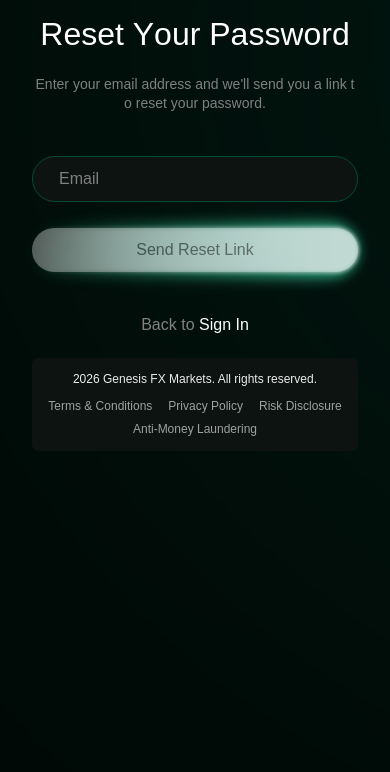
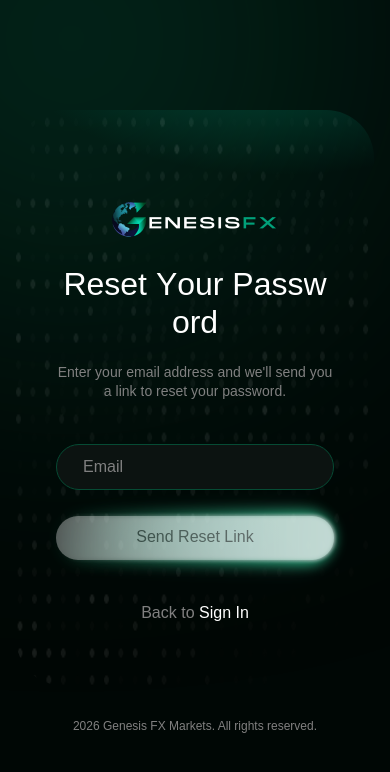
Before and after one commit to Mdx2025/GenesisFxDashboardMDX, a React (Vite) app: page /forgot-password in a window 390 px wide. Shown: the top 772 px of the page. Built offline with nearby package versions, Linux system fonts and the light colour scheme; a web font is replaced by a local one.

Commit message:
feat: use Figma AuthCard layout (Frame 2085662595) for forgot/reset password pages

```diff
--- /dev/null
+++ b/src/components/auth/AuthCard.tsx
@@ -0,0 +1,93 @@
+import type { ReactNode } from 'react'
+
+interface AuthCardLayoutProps {
+  children: ReactNode
+  footer?: ReactNode
+}
+
+export function AuthCardLayout({ children, footer }: AuthCardLayoutProps) {
+  return (
+    <div className="min-h-screen bg-[#000705] font-acid relative overflow-hidden flex flex-col items-center justify-center px-4 py-8">
+      {/* Page-level glow — top right */}
+      <div
+        className="absolute w-[43.6875rem] h-[43.6875rem] -top-[19.4375rem] -right-[1.9375rem] rounded-full pointer-events-none"
+        style={{ background: 'radial-gradient(circle, #064b34 0%, transparent 70%)', filter: 'blur(9.375rem)' }}
+        aria-hidden="true"
+      />
+
+      {/* Card container */}
+      <div className="relative w-full max-w-[51.125rem] rounded-[3rem] overflow-hidden">
+        {/* Glow — top right of card */}
+        <div
+          className="absolute -top-[16.5625rem] -right-[12.5rem] w-[36.6875rem] h-[20.75rem] rounded-full pointer-events-none opacity-40"
+          style={{ background: 'radial-gradient(ellipse, #00b38c 0%, transparent 70%)' }}
+          aria-hidden="true"
+        />
+
+        {/* Glow — bottom left of card */}
+        <div
+          className="absolute -bottom-[20.4375rem] -left-[27.75rem] w-[36.6875rem] h-[20.75rem] rounded-full pointer-events-none opacity-40"
+          style={{ background: 'radial-gradient(ellipse, #00b38c 0%, transparent 70%)' }}
+          aria-hidden="true"
+        />
+        <div
+          className="absolute -bottom-[18.625rem] -left-[18.625rem] w-[18.4375rem] h-[17.125rem] rounded-full pointer-events-none opacity-30 mix-blend-plus-lighter"
+          style={{ background: 'radial-gradient(ellipse, #40c99c 0%, transparent 70%)' }}
+          aria-hidden="true"
+        />
+
+        {/* Pixel texture — top right */}
+        <div
+          className="absolute -top-[11.3125rem] -right-[1.375rem] w-[31.25rem] h-[31.25rem] opacity-20 pointer-events-none"
+          style={{
+            backgroundImage: 'url(/images/pixels.png)',
+            backgroundSize: '37.5rem 37.5rem',
+            backgroundPosition: 'top left',
+            maskImage: 'linear-gradient(135deg, transparent 20%, black 50%, transparent 80%)',
+            WebkitMaskImage: 'linear-gradient(135deg, transparent 20%, black 50%, transparent 80%)',
+          }}
+          aria-hidden="true"
+        />
+
+        {/* Pixel texture — bottom left */}
+        <div
+          className="absolute -bottom-[0.25rem] -left-[2rem] w-[31.25rem] h-[31.25rem] opacity-20 pointer-events-none"
+          style={{
+            backgroundImage: 'url(/images/pixels.png)',
+            backgroundSize: '37.5rem 37.5rem',
+            backgroundPosition: 'top left',
+            maskImage: 'linear-gradient(315deg, transparent 20%, black 50%, transparent 80%)',
+            WebkitMaskImage: 'linear-gradient(315deg, transparent 20%, black 50%, transparent 80%)',
+          }}
+          aria-hidden="true"
+        />
+
+        {/* Logo */}
+        <div className="relative flex justify-center pt-[5.4375rem] pb-6">
+          <img
+            src="/images/genesis-logo.png"
+            alt="Genesis FX"
+            className="h-[2.8125rem] w-auto relative z-10"
+          />
+        </div>
+
+        {/* Content */}
+        <div className="relative z-10 flex flex-col items-center px-6 sm:px-12 pb-16">
+          {children}
+        </div>
+
+        {/* Footer inside card */}
+        {footer && (
+          <div className="relative z-10 pb-10">
+            {footer}
+          </div>
+        )}
+      </div>
+
+      {/* Footer outside card */}
+      <p className="text-[#808080] text-xs mt-8 text-center">
+        2026 Genesis FX Markets. All rights reserved.
+      </p>
+    </div>
+  )
+}
--- a/src/pages/ForgotPasswordPage.tsx
+++ b/src/pages/ForgotPasswordPage.tsx
@@ -1,7 +1,7 @@
 import { useState } from 'react'
 import { Link } from 'react-router-dom'
 import { GlowButton, WaveText } from '@/components/ui'
-import { AuthLayout } from '@/components/auth/AuthLayout'
+import { AuthCardLayout } from '@/components/auth/AuthCard'
 import { useFadeIn } from '@/hooks/useFadeIn'
 
 function MailIcon() {
@@ -40,13 +40,13 @@ export default function ForgotPasswordPage() {
   }
 
   return (
-    <AuthLayout>
+    <AuthCardLayout>
       {step === 1 ? (
         <EmailStep email={email} setEmail={setEmail} onSubmit={handleSubmit} />
       ) : (
         <ConfirmationStep />
       )}
-    </AuthLayout>
+    </AuthCardLayout>
   )
 }
 
--- a/src/pages/ResetPasswordPage.tsx
+++ b/src/pages/ResetPasswordPage.tsx
@@ -2,7 +2,7 @@ import { useState } from 'react'
 import { Link } from 'react-router-dom'
 import { GlowButton, WaveText } from '@/components/ui'
 import { EyeIcon } from '@/components/icons'
-import { AuthLayout } from '@/components/auth/AuthLayout'
+import { AuthCardLayout } from '@/components/auth/AuthCard'
 import { useFadeIn } from '@/hooks/useFadeIn'
 
 const INPUT_CLASS = "w-full h-[2.875rem] rounded-[1.875rem] bg-[#0c1311] border border-[#064b34] px-[1.625rem] text-white text-base placeholder:text-[#808080] outline-none focus:border-gfx-green-500/50 transition-colors"
@@ -17,7 +17,7 @@ export default function ResetPasswordPage() {
   const isValid = newPassword.trim() !== '' && confirmPassword.trim() !== ''
 
   return (
-    <AuthLayout>
+    <AuthCardLayout>
       <div ref={fadeRef} className="w-full max-w-[34.125rem] px-4 sm:px-0 flex flex-col items-center gap-[2.6875rem]">
         <WaveText as="h1" className="text-white text-[clamp(2rem,5vw,3.125rem)] font-normal leading-[1.17] text-center">
           Reset Your Password
@@ -74,6 +74,6 @@ export default function ResetPasswordPage() {
           <Link to="/" className="text-white font-medium hover:underline">Sign In</Link>
         </p>
       </div>
-    </AuthLayout>
+    </AuthCardLayout>
   )
 }
```
Also changed, not shown: 5 other files (tests, documents, lock files or other folders).
